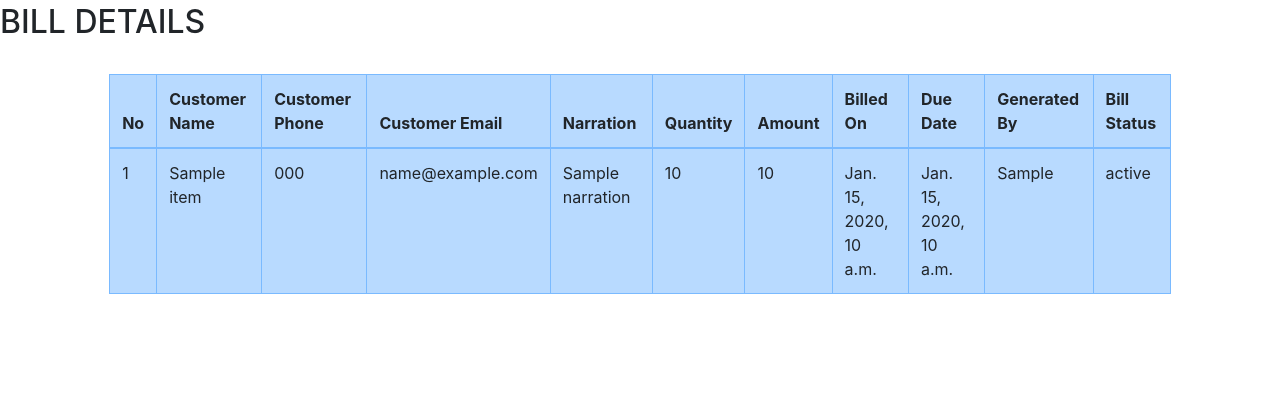
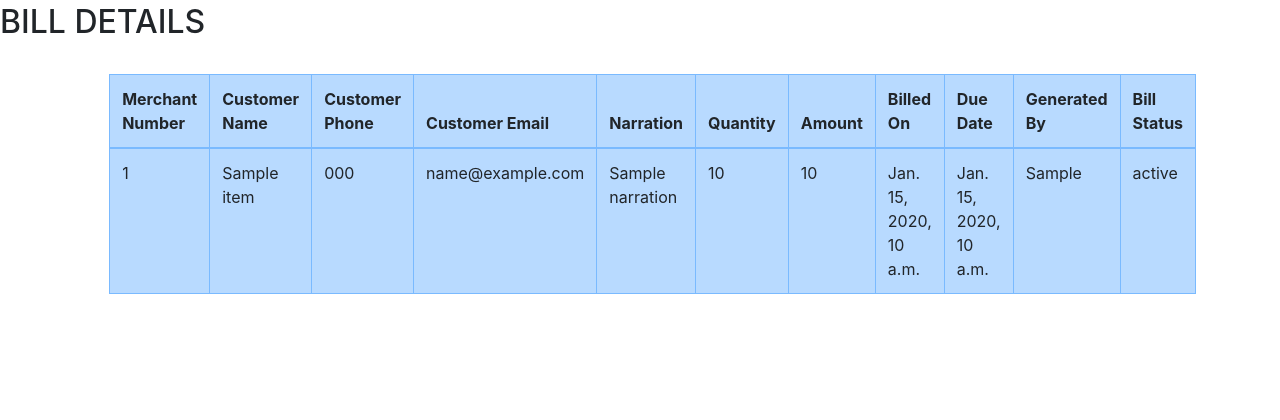
Before and after one commit to Johnonyango/JamboPay, a Django app: page /jamboAdmin/merchantbills/ in a window 1280 px wide. Shown: the part 188-608 px from the top of the page. Run offline with Django 3.2, Linux system fonts and the light colour scheme; tables that the repository leaves empty hold one stand-in row (values such as "Sample post"); a database or web service that is not in the repository returns one stand-in record (values such as "Sample title"); data that the repository does not hold is empty; some libraries are stand-ins or nearby versions.

Commit message:
created merchant number

```diff
--- a/jamboAdmin/templates/merchant_bills.html
+++ b/jamboAdmin/templates/merchant_bills.html
@@ -25,7 +25,7 @@
             <table class="table table-bordered table-primary">
                 <thead>
                     <tr>
-                        <th>No</th>
+                        <th>Merchant Number</th>
                         <th>Customer Name</th>
                         <th>Customer Phone</th>
                         <th>Customer Email</th>
--- a/universal_billing_system/views.py
+++ b/universal_billing_system/views.py
@@ -12,7 +12,7 @@ from .forms import *
 from django.http import HttpResponse,Http404,HttpResponseRedirect
 from .emails import *
 import openpyxl
-from rest_framework.permissions import IsAuthenticated  # <-- Here
+from rest_framework.permissions import IsAuthenticated
 from django.core.mail import EmailMessage
 from django.contrib import messages
 from jamboAdmin import views as jamboAdmin_views
```
